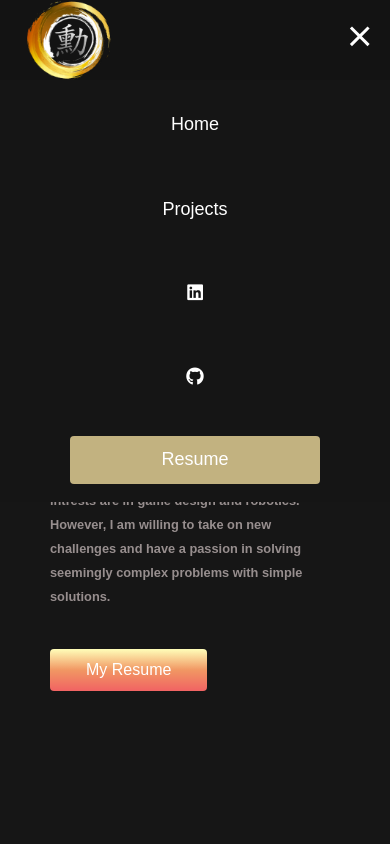
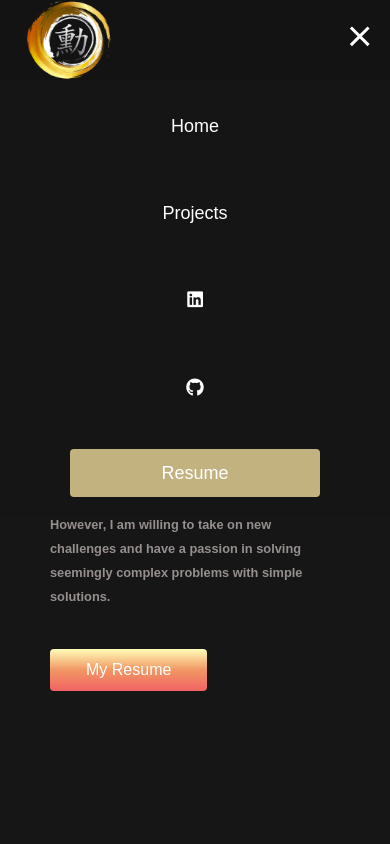
Before and after one commit to JwongtheCodyBoy/Portfolio-website, a plain HTML site: page index.html in a window 390 px wide. Both pictures are taken after a click on the element 359 px from the left and 36 px from the top of the page. Shown: the top 844 px of the page. Drawn offline with Linux system fonts and the light colour scheme; some packages are replaced by stand-ins of ours; a script that the page names is missing; a web font is replaced by a local one.

Commit message:
Add files via upload

```diff
--- a/styles.css
+++ b/styles.css
@@ -169,6 +169,7 @@ body{
         opacity: 0;
         transition: all 0.5s ease;
         height: 50vh;
+        min-height: 437px;
         z-index: -1;
         /*background: #131313;*/
     }
@@ -179,7 +180,6 @@ body{
         opacity: 1;
         transition: all 0.5s ease;
         z-index: -1;
-        height: 50vh;
         font-size: 1.6rem;
     }
 
```
